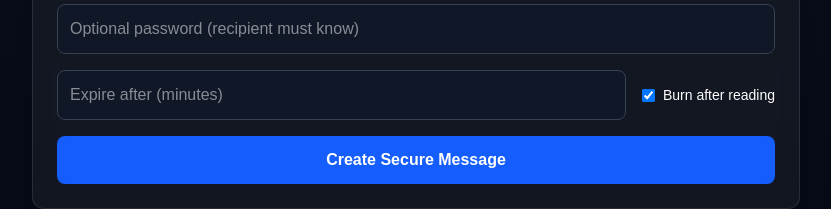
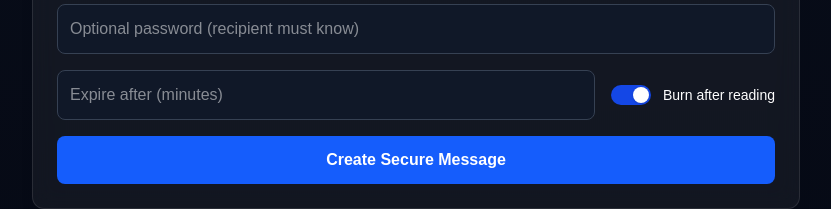
Before and after one commit to devtofunmi/lockit, a Next.js app: page / in a window 1280 px wide. Shown: the part 526-735 px from the top of the page, without its empty margins (224-1055 px from the left). Built offline with nearby package versions, Linux system fonts and the light colour scheme.

Commit message:
chnage the checkbox design to toggle

```diff
--- a/components/MessageForm.tsx
+++ b/components/MessageForm.tsx
@@ -44,6 +44,7 @@ export default function MessageForm() {
       });
 
       const data = await res.text();
+      // console.log('Response:', data);
 
       if (res.ok) {
         const parsedData = JSON.parse(data);
@@ -51,7 +52,11 @@ export default function MessageForm() {
         setLink(generatedLink);
         toast.success('Message created!');
       } else {
-        throw new Error(data || 'Something went wrong');
+        const parsedData = JSON.parse(data);
+        if (parsedData.error?.toLowerCase().includes('password')) {
+          console.log('Password error:', parsedData.error); // Specific password error message
+        }
+        throw new Error(parsedData.error || 'Something went wrong');
       }
     } catch (err: any) {
       console.error('Error:', err);
@@ -60,10 +65,6 @@ export default function MessageForm() {
       setLoading(false);
     }
   };
-
-
-
-
 
   return (
     <div>
@@ -85,24 +86,38 @@ export default function MessageForm() {
           className="w-full p-3 rounded-lg bg-gray-900 text-white border border-gray-700"
         />
 
-      <div className="flex flex-col sm:flex-row gap-4 items-start sm:items-center">
+<div className="flex flex-row flex-wrap gap-4 items-center min-w-0">
   <input
     type="number"
     value={expiration ?? ''}
     onChange={(e) => setExpiration(e.target.value ? Number(e.target.value) : null)}
     placeholder="Expire after (minutes)"
-          className="flex-1 p-3 rounded-lg bg-gray-900 text-white border border-gray-700"
+    className="flex-1 min-w-0 p-3 rounded-lg bg-gray-900 text-white border border-gray-700"
   />
 
-        <label className="flex items-center gap-2 text-sm">
+  <label className="flex items-center gap-3 text-sm cursor-pointer select-none">
+    <div className="relative">
       <input
         type="checkbox"
         checked={burnAfterReading}
         onChange={(e) => setBurnAfterReading(e.target.checked)}
+        className="sr-only"
       />
+      <div
+        className={`w-10 h-5 rounded-full transition-colors ${
+          burnAfterReading ? 'bg-blue-700' : 'bg-gray-300'
+        }`}
+      />
+      <div
+        className={`absolute top-0.5 left-0.5 w-4 h-4 bg-white rounded-full shadow transition-transform ${
+          burnAfterReading ? 'translate-x-5' : ''
+        }`}
+      />
+    </div>
     Burn after reading
   </label>
 </div>
+
 
         <button
           type="submit"
@@ -111,10 +126,8 @@ export default function MessageForm() {
         >
           {loading ? 'Encrypting...' : 'Create Secure Message'}
         </button>
+      </form>
 
-
-
-    </form>
       {link && (
         <Modal
           link={link}
```
Lines whose indentation alone changed are shown as unchanged.
